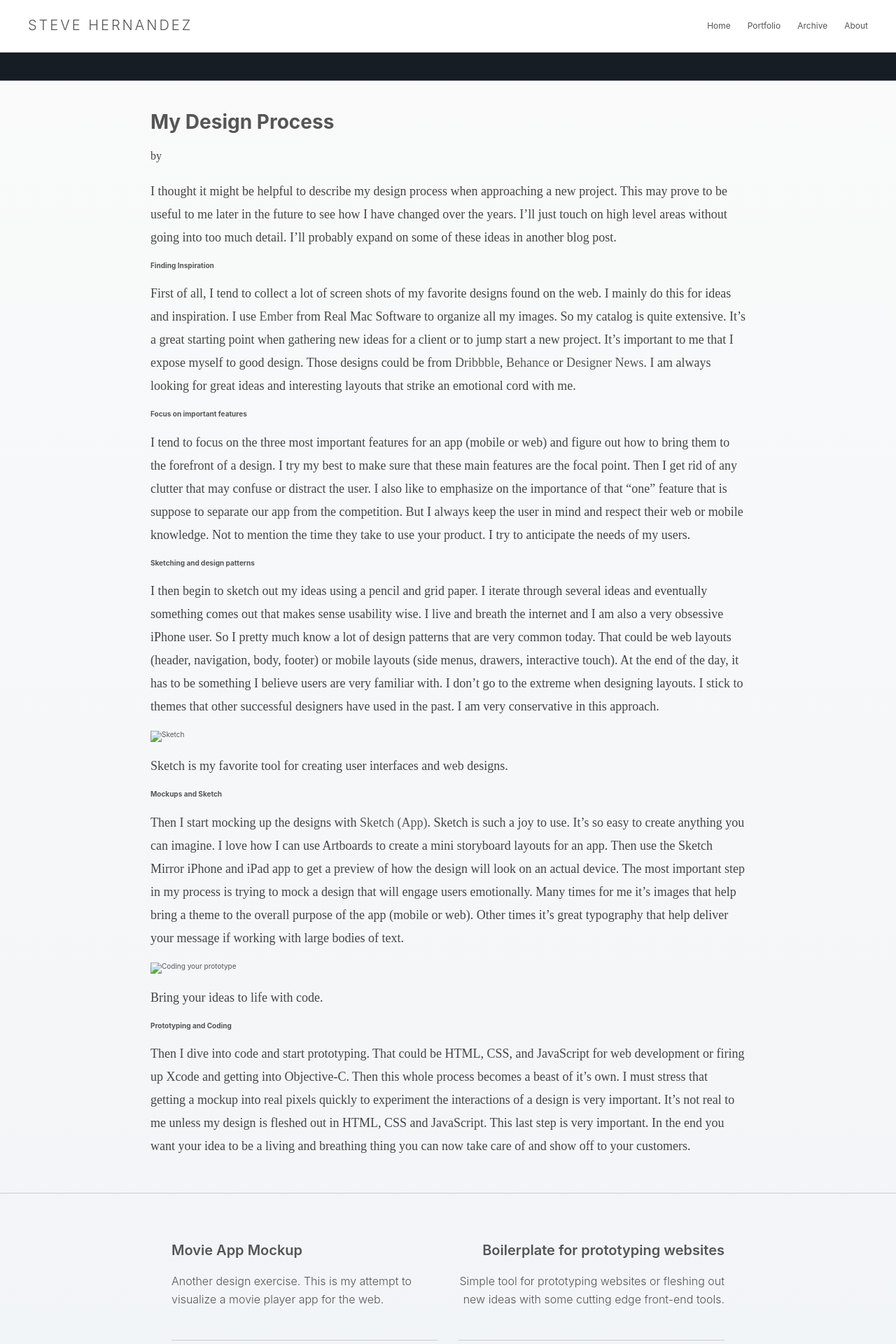
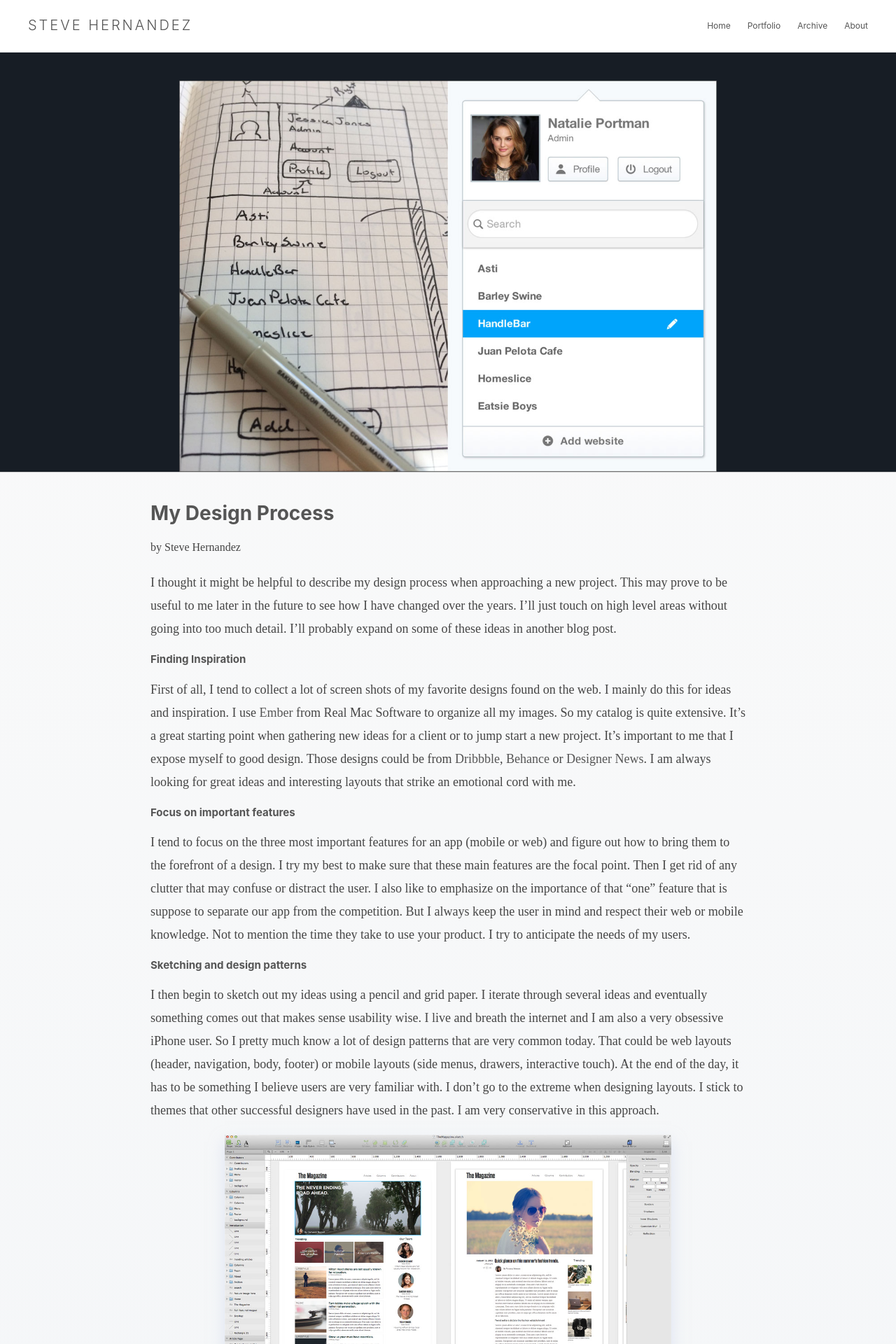
Before and after one commit to slhernandez/slhernandez, a Jekyll site: the page built from _posts/2013-10-26-Design-Process.markdown, in a window 1280 px wide. Shown: the top 1920 px of the page at 70% size. Built offline with Jekyll 4.4.1, drawn with Linux system fonts in a browser that asks for light colours.

Commit message:
Fixed prototype and process posts.

```diff
--- a/_posts/2013-10-26-Design-Process.markdown
+++ b/_posts/2013-10-26-Design-Process.markdown
@@ -4,31 +4,30 @@
 blurb: Some quick thoughts on my design process.  How do I take an idea in my head to something that's real and usable.
 preview-image: /images/grid/my_design_process.png
 image-title: Sketch first then convert to real pixels
+categories: design
+author: Steve Hernandez
+hero-image: /images/posts/process/DesignProcess.jpg
+background_image: false
+background-override: process
 ---
 
 I thought it might be helpful to describe my design process when approaching a new project.  This may prove to be useful to me later in the future to see how I have changed over the years.  I'll just touch on high level areas without going into too much detail.  I'll probably expand on some of these ideas in another blog post.
 
-#### Finding Inspiration
+## Finding Inspiration
 First of all, I tend to collect a lot of screen shots of my favorite designs found on the web.  I mainly do this for ideas and inspiration.  I use [Ember](http://www.realmacsoftware.com/ember) from Real Mac Software to organize all my images.  So my catalog is quite extensive.  It's a great starting point when gathering new ideas for a client or to jump start a new project.  It's important to me that I expose myself to good design.  Those designs could be from [Dribbble](http://dribbble.com), [Behance](http://behance.com) or [Designer News](https://news.layervault.com/).  I am always looking for great ideas and interesting layouts that strike an emotional cord with me.
 
-#### Focus on important features
+## Focus on important features
 I tend to focus on the three most important features for an app (mobile or web) and figure out how to bring them to the forefront of a design.  I try my best to make sure that these main features are the focal point.  Then I get rid of any clutter that may confuse or distract the user.  I also like to emphasize on the importance of that "one" feature that is suppose to separate our app from the competition.  But I always keep the user in mind and respect their web or mobile knowledge. Not to mention the time they take to use your product.  I try to anticipate the needs of my users.
 
-#### Sketching and design patterns
+## Sketching and design patterns
 I then begin to sketch out my ideas using a pencil and grid paper.  I iterate through several ideas and eventually something comes out that makes sense usability wise.  I live and breath the internet and I am also a very obsessive iPhone user.  So I pretty much know a lot of design patterns that are very common today.  That could be web layouts (header, navigation, body, footer) or mobile layouts (side menus, drawers, interactive touch).  At the end of the day, it has to be something I believe users are very familiar with.  I don't go to the extreme when designing layouts.  I stick to themes that other successful designers have used in the past.  I am very conservative in this approach.
 
-<div class="post-image">
-  <a href="/images/posts/design-process/sketch_mockup.jpg" data-imagelightbox="b"><img src="/images/posts/design-process/sketch_mockup.jpg" title="Mockup created in sketch." alt="Sketch"/></a>
-  <p class="caption">Sketch is my favorite tool for creating user interfaces and web designs.</p>
-</div>
+{% include post_single_img.html post_image="/images/posts/process/sketch_mockup.jpg" title="Mockup created in Sketch" caption="Sketch is my favorite tool for creating user interfaces and web designs." %}
 
-#### Mockups and Sketch
+## Mockups and Sketch
 Then I start mocking up the designs with [Sketch (App)](http://www.bohemiancoding.com/sketch/).  Sketch is such a joy to use.  It's so easy to create anything you can imagine.  I love how I can use Artboards to create a mini storyboard layouts for an app.  Then use the Sketch Mirror iPhone and iPad app to get a preview of how the design will look on an actual device.  The most important step in my process is trying to mock a design that will engage users emotionally.  Many times for me it's images that help bring a theme to the overall purpose of the app (mobile or web).  Other times it's great typography that help deliver your message if working with large bodies of text.
 
-<div class="post-image">
-  <a href="/images/posts/design-process/CodeProcess.jpg" data-imagelightbox="b"><img src="/images/posts/design-process/CodeProcess.jpg" title="Convert sketching into actual code." alt="Coding your prototype"/></a>
-  <p class="caption">Bring your ideas to life with code.</p>
-</div>
+{% include post_single_img.html post_image="/images/posts/process/CodeProcess.jpg" title="Convert sketches into actual code." caption="Bring your ideas to life with code." %}
 
-#### Prototyping and Coding
+## Prototyping and Coding
 Then I dive into code and start prototyping.  That could be HTML, CSS, and JavaScript for web development or firing up Xcode and getting into Objective-C.  Then this whole process becomes a beast of it's own.  I must stress that getting a mockup into real pixels quickly to experiment the interactions of a design is very important.  It's not real to me unless my design is fleshed out in HTML, CSS and JavaScript.  This last step is very important.  In the end you want your idea to be a living and breathing thing you can now take care of and show off to your customers.
--- a/_posts/2013-11-02-WebPrototype.markdown
+++ b/_posts/2013-11-02-WebPrototype.markdown
@@ -4,6 +4,11 @@
 blurb: Simple tool for prototyping websites or fleshing out new ideas with some cutting edge front-end tools.
 preview-image: /images/grid/boilerplate.png
 image-title: Boilerplate Web Application
+categories: code
+author: Steve Hernandez
+hero-image: /images/posts/prototype/WebPrototypeDesktopH.png
+background_image: false
+background-override: prototype
 ---
 
 I just recently put together a boilerplate web application that utilizes the [Express web framework](http://expressjs.com) via [node.js](http://nodejs.org).  I have been using this boilerplate to jumpstart my own web projects.  Whenever I need to create a quick prototype or scratch an itch about an idea, I start coding within this template.  You can find the project on my [github](http://github.com/slhernandez) account.  I named the project [WebPrototype] (https://github.com/slhernandez/WebPrototype).
--- a/_sass/_post.scss
+++ b/_sass/_post.scss
@@ -14,6 +14,9 @@
     }
     &.mobilecalendar {
       border-radius: 8px 8px 0 0;
+    }
+    &.process, &.prototype {
+      width: 60%;
     }
   }
   &.calendar {
```
Also changed, not shown: images/posts/process/CodeProcess.jpg (added), images/posts/process/DesignProcess.jpg (added), images/posts/process/Design_Process.jpg (added), images/posts/process/sketch_mockup.jpg (added), images/posts/prototype/WebPrototype.jpg (added), images/posts/prototype/WebPrototypeDesktopH.png (added).
